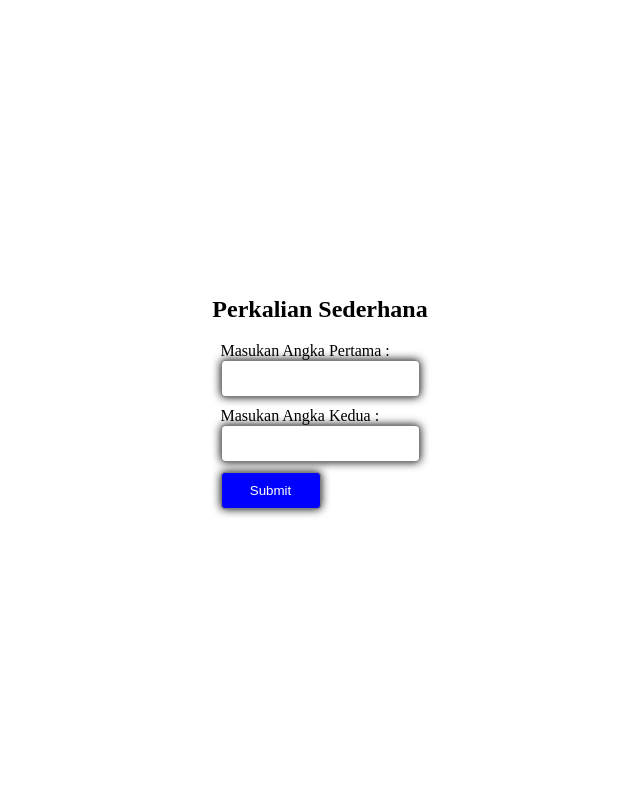
After one commit to mufti-1448/PHP-Basic, a PHP site: page /belajarpost.php in a window 1280 px wide. The commit adds this page. Shown: the whole page, without its empty margins (320-960 px from the left). Run offline with PHP 8.4, Linux system fonts and the light colour scheme.

Commit message:
add file

```diff
--- /dev/null
+++ b/belajarpost.php
@@ -0,0 +1,79 @@
+<!-- <?php
+//isset => not null
+    if(isset($_POST['kirim'])){
+        $nama = $_POST['nama'];
+        echo "Selamat Datang " .$nama;
+    };
+    // echo "Selmat Datang " . $_POST['nama'];
+
+?> -->
+<!DOCTYPE html>
+<html lang="en">
+<head>
+    <meta charset="UTF-8">
+    <meta name="viewport" content="width=device-width, initial-scale=1.0">
+    <title>Document</title>
+    <style>
+        body{
+            margin: auto;
+            padding: auto;
+            display: flex;
+            flex-direction: column;
+            height: 100vh;
+            justify-content: center;
+            align-items: center;
+        }
+        input{
+            padding: 10px;
+            border: 1px solid gray;
+            border-radius: 4px;
+            margin-bottom: 10px;
+            box-shadow: 0 0 10px black;
+        }
+        .button{
+            margin: auto;
+            padding: 10px;
+            width: 100px;
+            color: white;
+            cursor: pointer;
+            background-color: blue;
+            box-shadow: 0 0 10px black;
+            margin-bottom: 15px;
+        }
+        .button:hover{
+            background-color: darkblue;
+            color: gray;
+        }
+    </style>
+</head>
+<body>
+    <h2>Perkalian Sederhana</h2>
+    <form action="<?php echo $_SERVER['PHP_SELF']?>" method="post">
+        <label class="label" for="">Masukan Angka Pertama : </label><br>
+        <input type="text" name="angkaPertama"><br>
+        <label class="label" for="">Masukan Angka Kedua : </label><br>
+        <input type="text" name="angkaKedua"><br>
+        <input class="button" type="submit" name="kirim">
+    </form>
+</body>
+</html>
+<?php
+
+
+if(isset($_POST['kirim'])){
+    $angkaPertama = $_POST['angkaPertama'];
+    $angkaKedua = $_POST['angkaKedua'];
+    $hasil = $angkaPertama * $angkaKedua;
+    echo 'Hasil dari ' . $angkaPertama . ' * ' . $angkaKedua . ' adalah ' . $hasil;
+
+    // if(empty($angkaPertama) || empty($angkaKedua)){
+    //     echo 'Anda harus memasukkan angka!';
+    // } else {
+    //     // $hasil = $angkaPertama * $angkaKedua;
+    //     echo 'Hasil dari ' . $angkaPertama . ' * ' . $angkaKedua . ' adalah ' . $angkaPertama*$angkaKedua;
+    // }
+
+};
+
+
+?>
--- a/prearray_M.KhafidhinMuftiAli.php
+++ b/prearray_M.KhafidhinMuftiAli.php
@@ -56,6 +56,7 @@ foreach($car_merk as $a) {
 }
 
 echo "<br> Soal No 8<br>";
+//array multidimentional array yg di dlmnya ada array
 $mobil = [
     [
         "merk_mobil" => "Camry",
```
Also changed, not shown: getoutput.php (added, +32 -0 lines), latihangetdanpost.php (added, +52 -0 lines).
